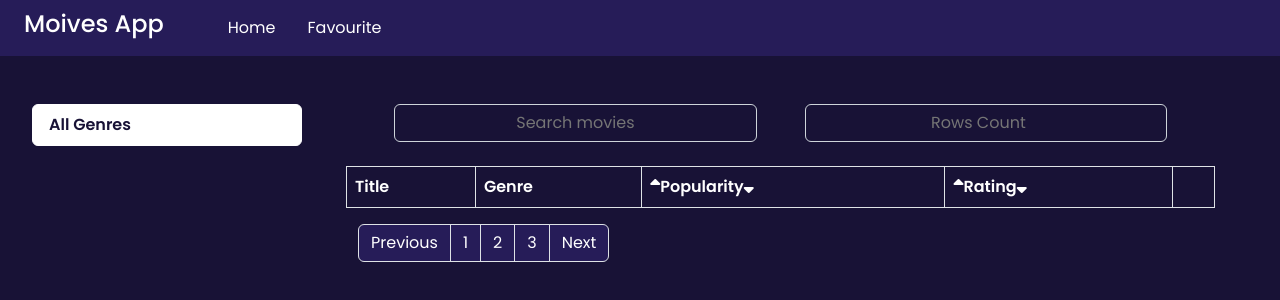
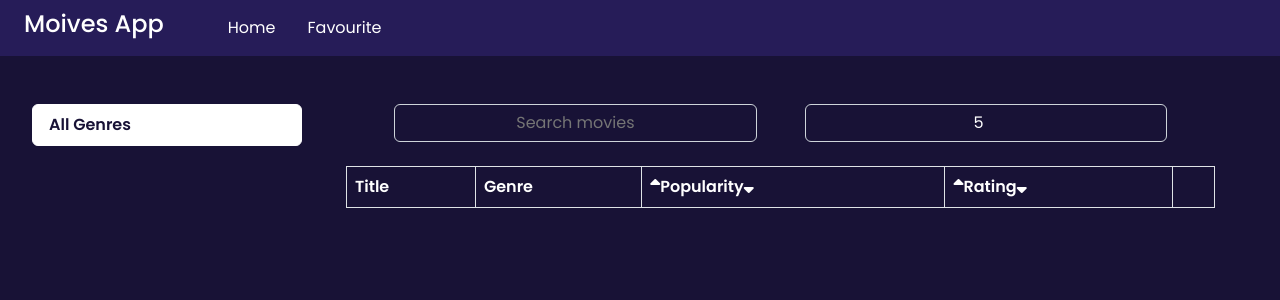
Before and after one commit to prasad77ghosh/Moive-App, a React (Create React App) app: page /favourites in a window 1280 px wide. Shown: the top 300 px of the page. Built offline with nearby package versions, Linux system fonts and the light colour scheme.

Commit message:
secret key

```diff
--- a/src/App.js
+++ b/src/App.js
@@ -24,9 +24,6 @@ const App = () => {
           }
         />
         <Route path="/favourites" element={<Favourite />} />
-        {/* <Banner />
-      <List />
-      <Favourite /> */}
       </Routes>
     </Router>
   );
--- a/src/Components/Favourite.css
+++ b/src/Components/Favourite.css
@@ -45,7 +45,3 @@
   transition: 0.5s;
   transform: scale(1.3);
 }
-
-.popularity i{
-
-}
--- a/src/Components/Favourite.js
+++ b/src/Components/Favourite.js
@@ -10,6 +10,8 @@ export default class Favourite extends Component {
       curGen: "All Genres",
       movies: [],
       currSearchText: "",
+      limit: 5,
+      currentPage: 1,
     };
   }
 
@@ -104,6 +106,13 @@ export default class Favourite extends Component {
       movies: [...temp],
     });
   };
+
+  handlePageNum = (page) => {
+    this.setState({
+      currentPage: page,
+    });
+  };
+
   render() {
     let genreids = {
       28: "Action",
@@ -142,6 +151,16 @@ export default class Favourite extends Component {
         (movieObj) => genreids[movieObj.genre_ids[0]] == this.state.curGen
       );
     }
+
+    let numOfPages = Math.ceil(filterArr.length / this.state.limit);
+    let pagesArr = [];
+    for (let i = 1; i <= numOfPages; i++) {
+      pagesArr.push(i); //[1,2]
+    }
+    let si = (this.state.currentPage - 1) * this.state.limit;
+    let ei = si + this.state.limit - 1;
+    filterArr = filterArr.slice(si, ei + 1);
+
     return (
       <>
         <div className="main">
@@ -190,6 +209,8 @@ export default class Favourite extends Component {
                   type="number"
                   className="input-group-text col-5"
                   placeholder="Rows Count"
+                  value={this.state.limit}
+                  onChange={(e) => this.setState({ limit: e.target.value})}
                 />
               </div>
 
@@ -251,31 +272,16 @@ export default class Favourite extends Component {
 
               <nav aria-label="Page navigation example">
                 <ul className="pagination">
-                  <li className="page-item">
-                    <a className="page-link" href="#">
-                      Previous
-                    </a>
-                  </li>
-                  <li className="page-item">
-                    <a className="page-link" href="#">
-                      1
-                    </a>
-                  </li>
-                  <li className="page-item">
-                    <a className="page-link" href="#">
-                      2
-                    </a>
-                  </li>
-                  <li className="page-item">
-                    <a className="page-link" href="#">
-                      3
-                    </a>
-                  </li>
-                  <li className="page-item">
-                    <a className="page-link" href="#">
-                      Next
-                    </a>
-                  </li>
+                  {pagesArr.map((page) => (
+                    <li class="page-item">
+                      <a
+                        class="page-link"
+                        onClick={() => this.handlePageNum(page)}
+                      >
+                        {page}
+                      </a>
+                    </li>
+                  ))}
                 </ul>
               </nav>
             </div>
```
Also changed, not shown: 1 other file (tests, documents, lock files or other folders).
